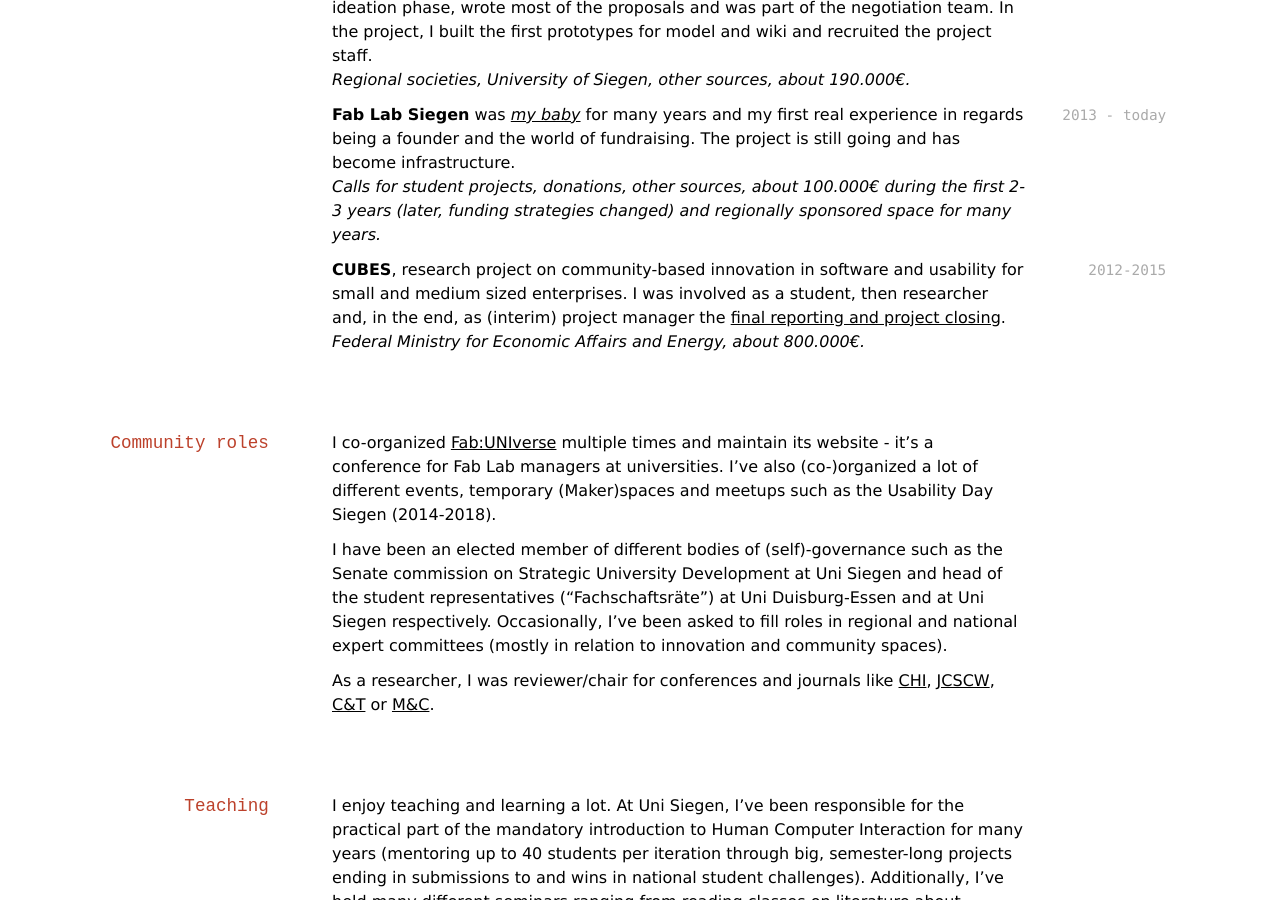
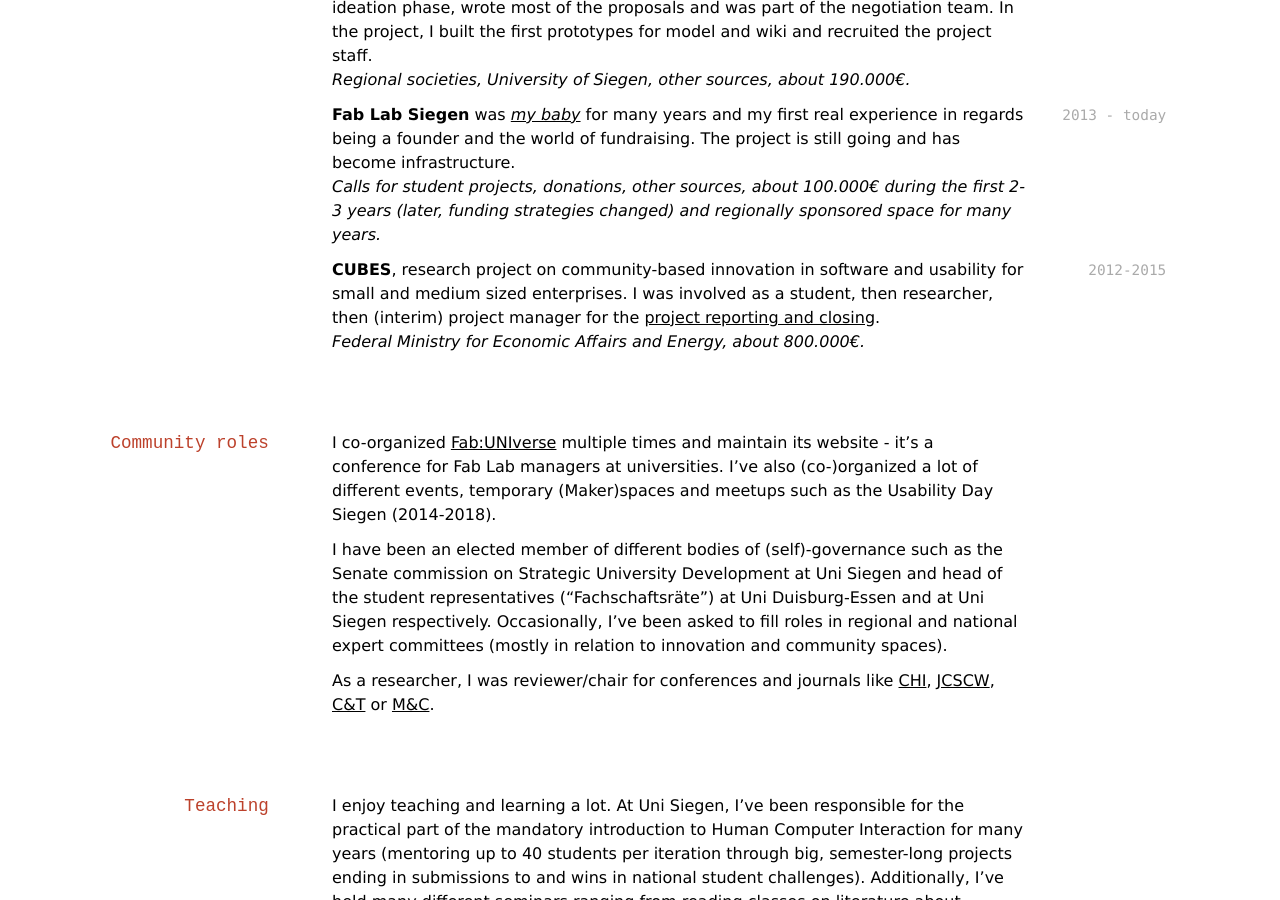
Before and after one commit to oliverstickel/oliverstickel.github.io, a Jekyll site: the page built from index.md, in a window 1280 px wide and 900 px high, scrolled down 2503 px. Built offline with Jekyll 4.4.1, drawn with Linux system fonts in a browser that asks for light colours; nearby versions of some CDN libraries; a style sheet for code colours, icons or effects is not loaded.

Commit message:
Update index.md

```diff
--- a/index.md
+++ b/index.md
@@ -84,7 +84,7 @@ Fab Lab Manager & Founder
 *Calls for student projects, donations, other sources, about 100.000€ during the first 2-3 years (later, funding strategies changed) and regionally sponsored space for many years.*
 
 `2012-2015`
-**CUBES**, research project on community-based innovation in software and usability for small and medium sized enterprises. I was involved as a student, then researcher and, in the end, as (interim) project manager the [final reporting and project closing](https://www.tib.eu/de/suchen?tx_tibsearch_search%5Baction%5D=download&tx_tibsearch_search%5Bcontroller%5D=Download&tx_tibsearch_search%5Bdocid%5D=TIBKAT%3A872262936&cHash=7d56fa41baf92a721f58064874672f4a#download-mark).
+**CUBES**, research project on community-based innovation in software and usability for small and medium sized enterprises. I was involved as a student, then researcher, then (interim) project manager for the [project reporting and closing](https://www.tib.eu/de/suchen?tx_tibsearch_search%5Baction%5D=download&tx_tibsearch_search%5Bcontroller%5D=Download&tx_tibsearch_search%5Bdocid%5D=TIBKAT%3A872262936&cHash=7d56fa41baf92a721f58064874672f4a#download-mark).
 *Federal Ministry for Economic Affairs and Energy, about 800.000€.*
 
 ## Community roles
```
